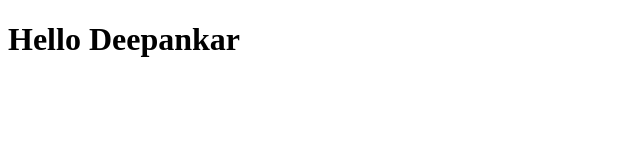
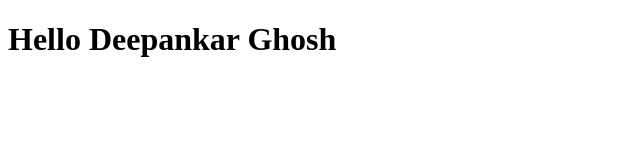
Before and after one commit to sangeeta-roy/AngularJS, a plain HTML site: page index.html in a window 1280 px wide. Shown: the whole page, without its empty margins (0-640 px from the left). Drawn offline with Linux system fonts and the light colour scheme.

Commit message:
next version

```diff
--- a/index.html
+++ b/index.html
@@ -5,6 +5,6 @@
     <title>Hello</title>
   </head>
   <body>
-    <h1>Hello Deepankar</h1>
+    <h1>Hello Deepankar Ghosh</h1>
   </body>
 </html>
```
